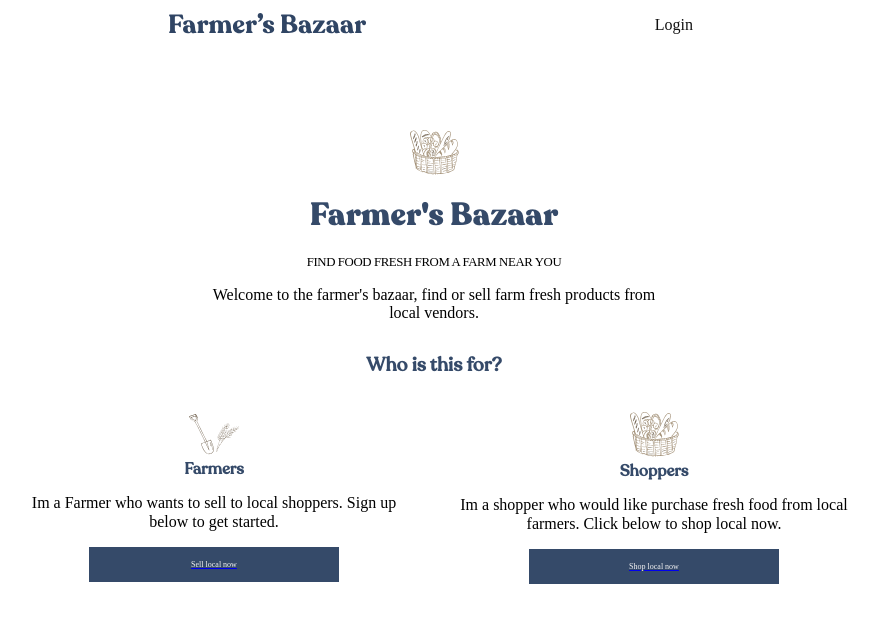
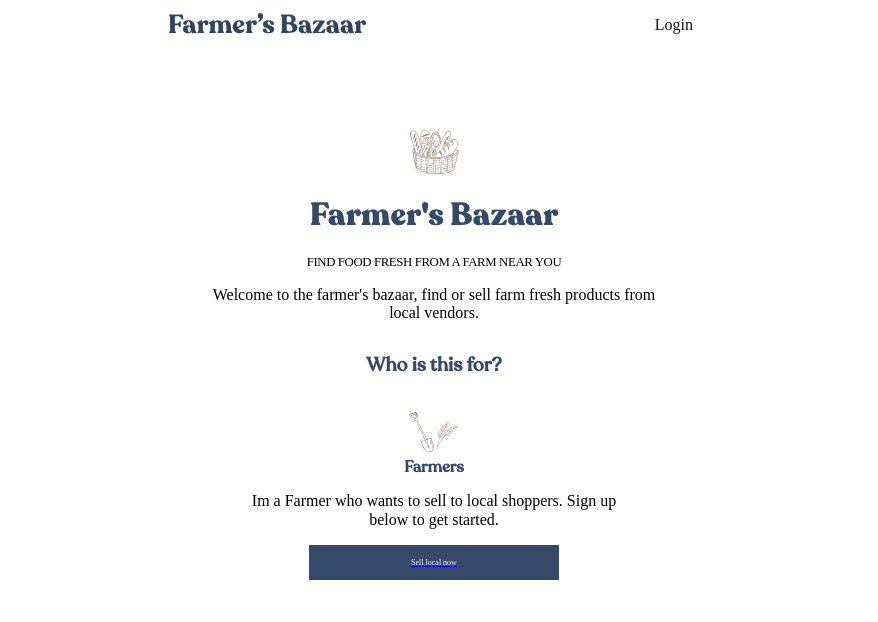
Before and after one commit to rhennessey3/farmersclientfinal, a React (Create React App) app: page / in a window 1280 px wide. Shown: the top 622 px of the page, without its empty margins (206-1084 px from the left). Built offline with nearby package versions, Linux system fonts and the light colour scheme; a small style sheet from the web is missing; a web font is replaced by a local one.

Commit message:
removed shopper

```diff
--- a/src/Routes/LandingPage/LandingPage.js
+++ b/src/Routes/LandingPage/LandingPage.js
@@ -38,7 +38,7 @@ export default function LandingPage() {
                       </Link>
           </div>
         </div>
-        <div className="landing-page-how-it-works-container">
+        {/* <div className="landing-page-how-it-works-container">
           <div className="landing-page-how-it-works-consumers">
             <img src={basketicon} alt="" />
           </div>
@@ -52,7 +52,7 @@ export default function LandingPage() {
                           <h4>Shop local now</h4>
                       </Link>
           </div>
-        </div>
+        </div> */}
       </div>
     </section>
   );
```
